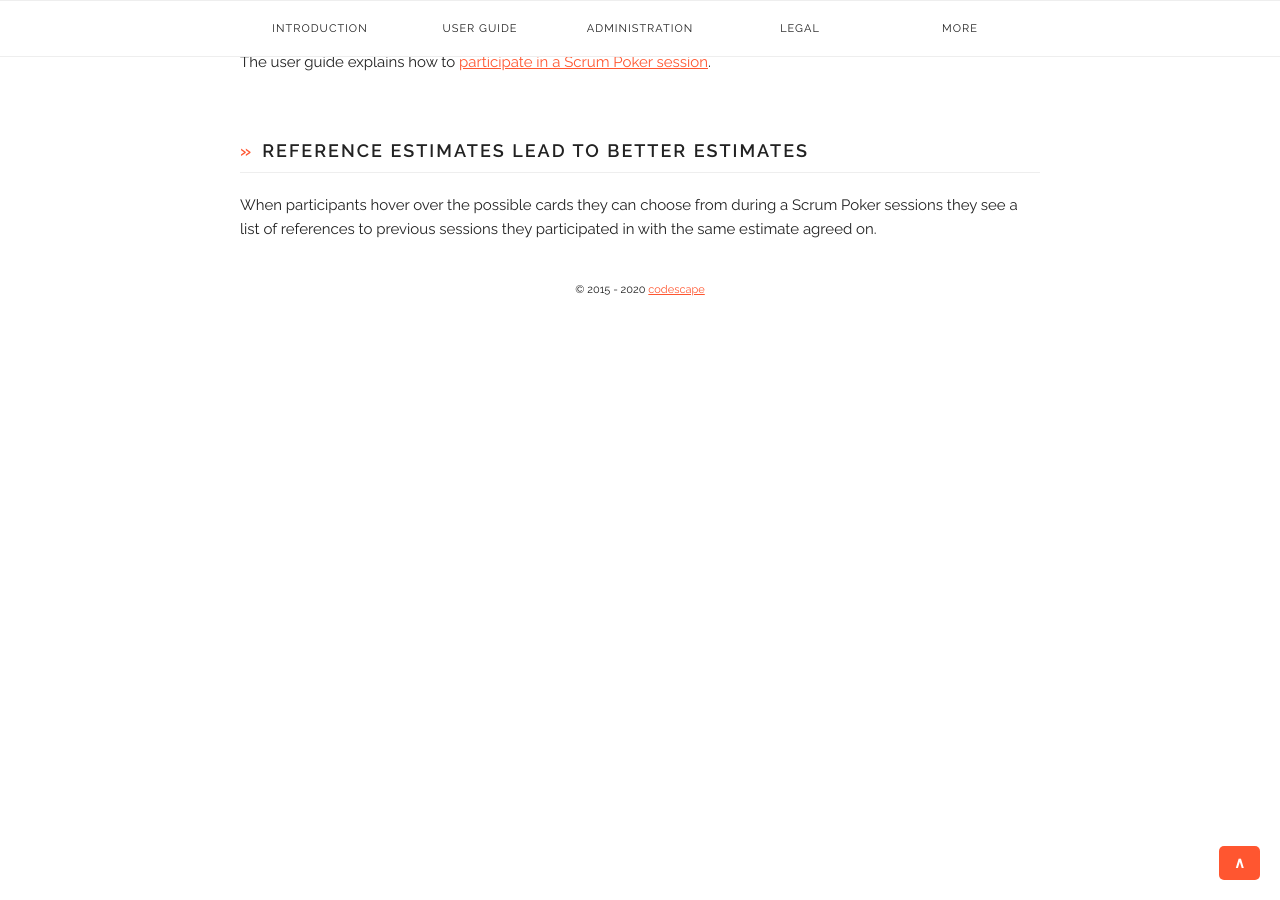
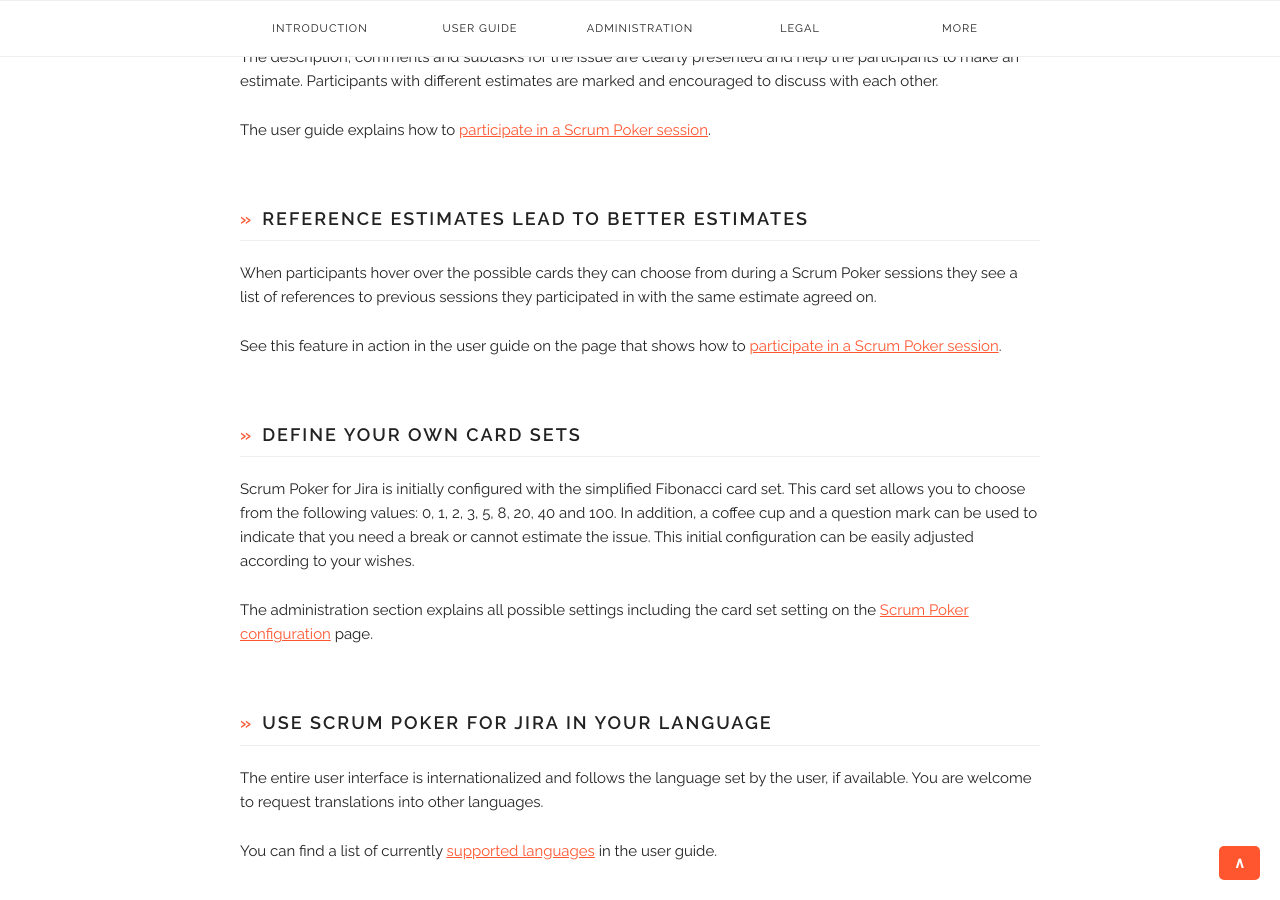
Before and after one commit to codescape/jira-scrum-poker, a Jekyll site: the page built from docs/features.md, in a window 1280 px wide and 900 px high, scrolled down 1430 px. Built offline with Jekyll 4.4.1, drawn with Linux system fonts in a browser that asks for light colours; nearby versions of some CDN libraries; before the commit the page ends 1754 px from its top, so only the background shows below that; some of the changed text lies outside the part shown.

Commit message:
docs: add features to feature overview in online documentation (#98)

```diff
--- a/docs/features.md
+++ b/docs/features.md
@@ -39,8 +39,24 @@
 
 When participants hover over the possible cards they can choose from during a Scrum Poker sessions they see a list of references to previous sessions they participated in with the same estimate agreed on.
 
+See this feature in action in the user guide on the page that shows how to [participate in a Scrum Poker session](/participate-in-scrum-poker-session).
+
+### Define your own card sets
+
+Scrum Poker for Jira is initially configured with the simplified Fibonacci card set.
+This card set allows you to choose from the following values: 0, 1, 2, 3, 5, 8, 20, 40 and 100.
+In addition, a coffee cup and a question mark can be used to indicate that you need a break or cannot estimate the issue.
+This initial configuration can be easily adjusted according to your wishes.
+
+The administration section explains all possible settings including the card set setting on the [Scrum Poker configuration](/scrum-poker-configuration) page.
+
+### Use Scrum Poker for Jira in your language
+
+The entire user interface is internationalized and follows the language set by the user, if available. You are welcome to request translations into other languages.
+
+You can find a list of currently [supported languages](/supported-languages) in the user guide.
+
 {% comment %}
 ### Share and join sessions by url or by scanning a QR code
 ### Security and privacy in mind showing only issues users may view
-### Translated into multiple languages
 {% endcomment %}
```
Also changed, not shown: docs/changelog.md.
